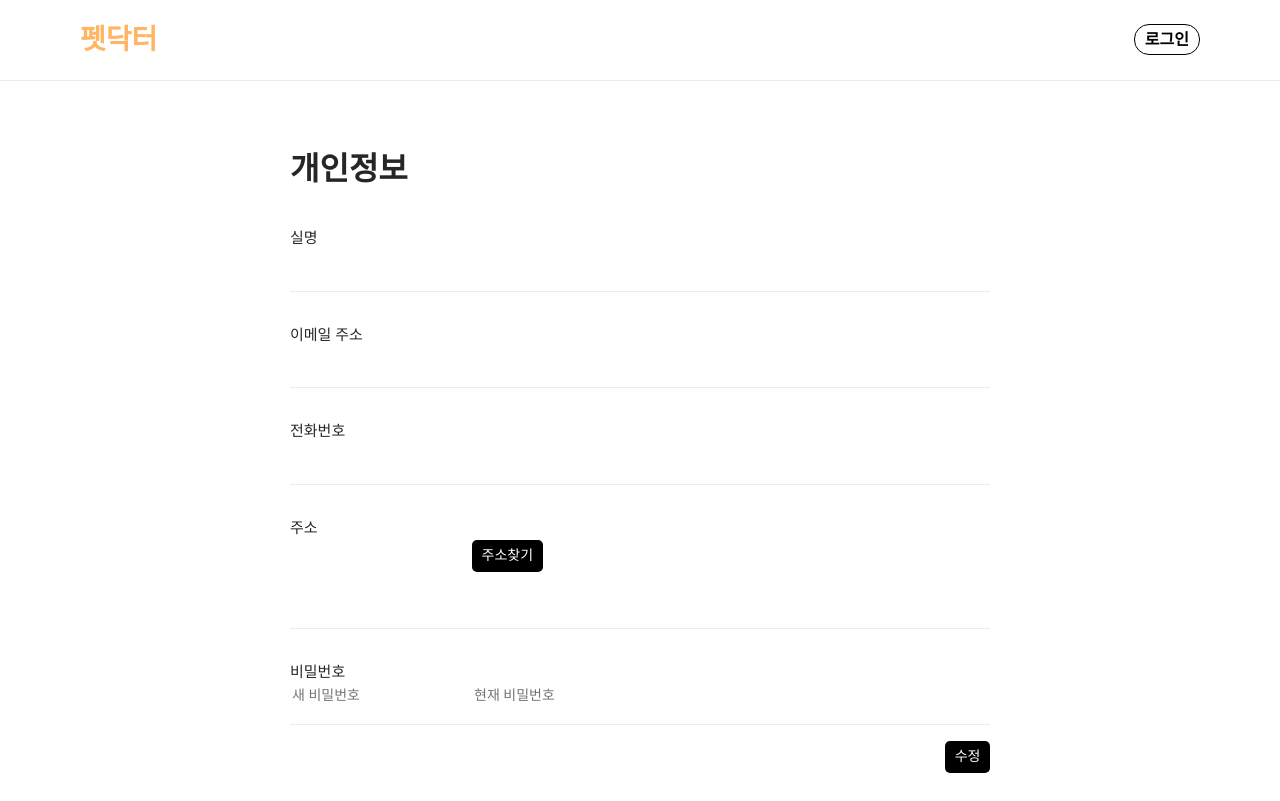
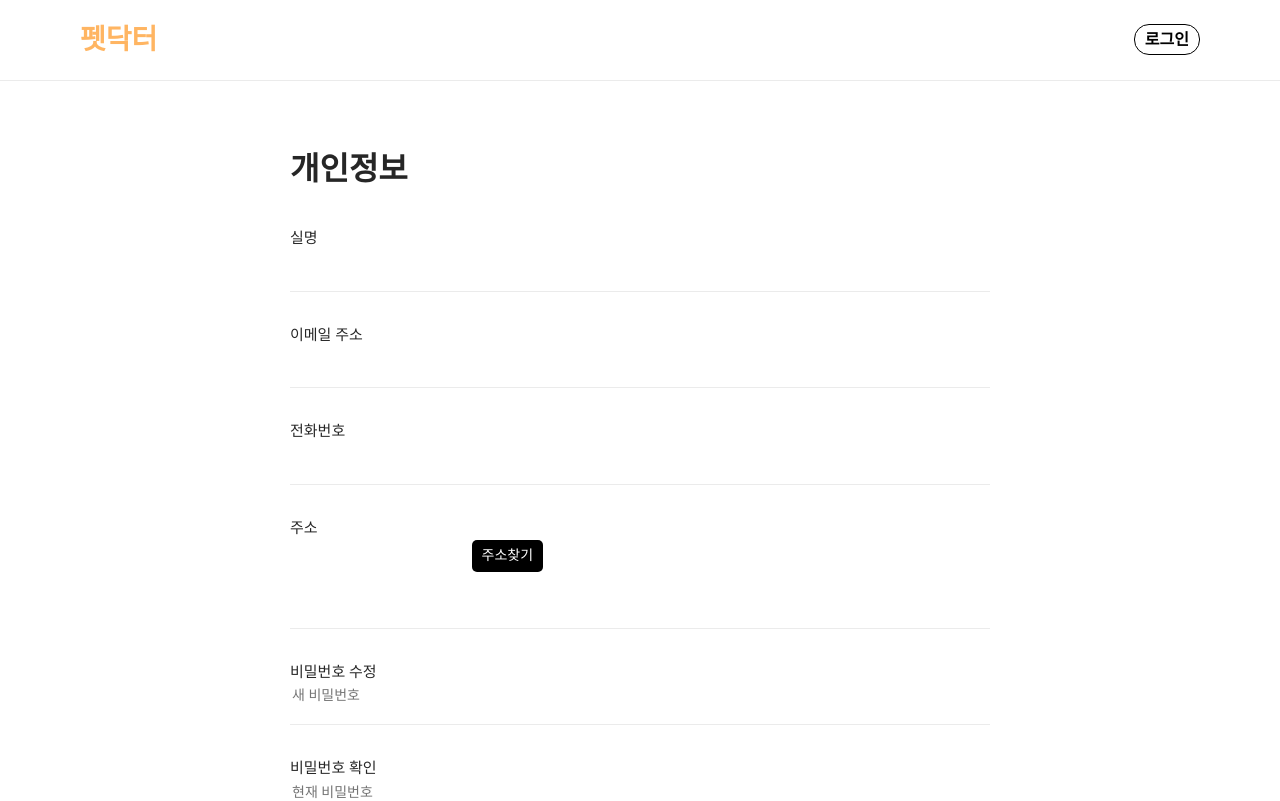
Before and after one commit to ejaman/Animal-Hospital, a React (Create React App) app in the folder client/: page /user-info in a window 1280 px wide. Shown: the top 801 px of the page. Built offline with nearby package versions, Linux system fonts and the light colour scheme; no server answers.

Commit message:
[#222]feat: 비밀번호 확인 위치 수정, alert 추가

```diff
--- a/client/src/pages/user-info/UserInfo.tsx
+++ b/client/src/pages/user-info/UserInfo.tsx
@@ -99,6 +99,27 @@ function UserInfo() {
       })
       .then((res) => {
         console.log(res);
+        alert("수정이 완료되었습니다 👍");
+
+        // 수정할 때 마다 입력해야함 + 새로운 비밀번호는 입력하지 않아도 됨
+        // 현재 비밀번호 위치를 수정 옆으로?
+      });
+  };
+  const expiration = () => {
+    //TODO
+    axios
+      .patch(
+        `http://localhost:5100/api/expiration
+      `,
+        {
+          headers: {
+            Authorization: `Bearer ${token}`,
+          },
+        }
+      )
+      .then((res) => {
+        console.log(res);
+        alert("탈퇴완료 🥲");
       });
   };
   return (
@@ -143,8 +164,11 @@ function UserInfo() {
           </Divider>
         </Container>
         <Container>
-          <InputLabel>비밀번호</InputLabel>
+          <InputLabel>비밀번호 수정</InputLabel>
           <InfoInput ref={newPwRef} placeholder="새 비밀번호" />
+        </Container>
+        <Container>
+          <InputLabel>비밀번호 확인</InputLabel>
           <InfoInput ref={currentPwRef} placeholder="현재 비밀번호" />
         </Container>
 
@@ -156,7 +180,7 @@ function UserInfo() {
       </Form>
       <DeactivateContainer>
         <p>Animal Hospital에서 탈퇴하고 싶으신가요?</p>
-        <DeactiveBtn onClick={() => alert("탈퇴 ㄲ")}>탈퇴하기</DeactiveBtn>
+        <DeactiveBtn onClick={expiration}>탈퇴하기</DeactiveBtn>
       </DeactivateContainer>
     </MainContainer>
   );
```
